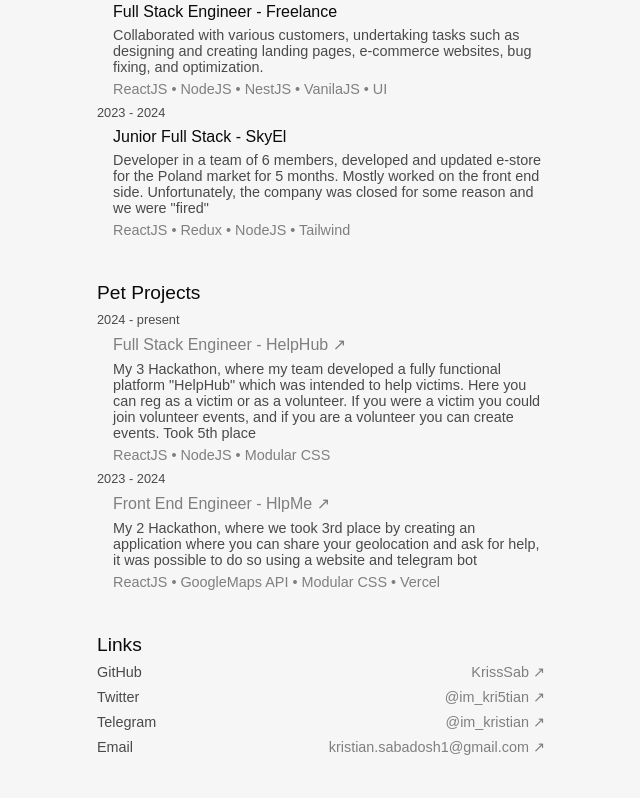
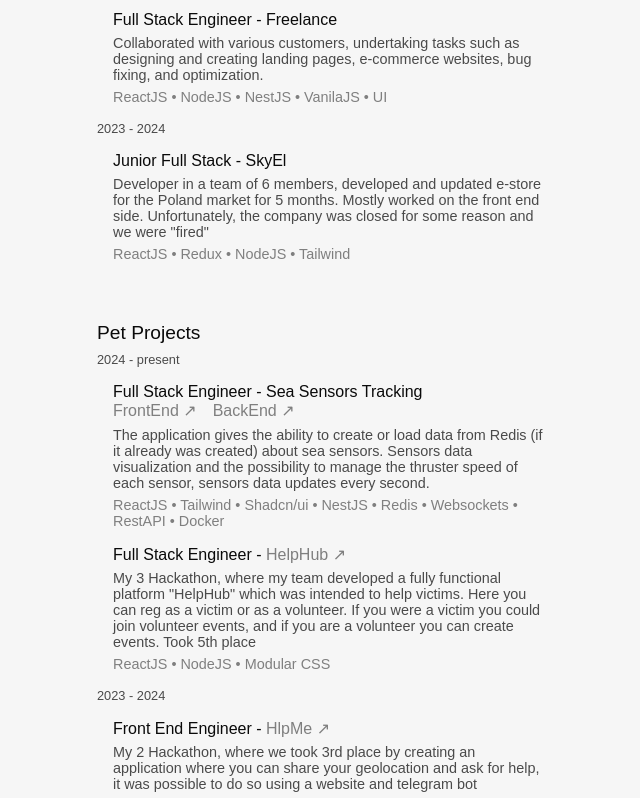
Before and after one commit to KrissSab/portfolio, a React (Vite) app: page / in a window 1280 px wide. Shown: the part 500-1298 px from the top of the page, without its empty margins (319-959 px from the left). Before the commit the page ends 1256 px from the top, so only its background shows below. Built offline with nearby package versions, Linux system fonts and the light colour scheme.

Commit message:
chore: SeaSensors pet project

```diff
--- a/src/App.jsx
+++ b/src/App.jsx
@@ -65,9 +65,28 @@ export const App = () => {
                     <label className={styles.blockName}>Pet Projects</label>
                     <p className={styles.year}>2024 - present</p>
                     <div className={styles.petContainer}>
-                        <a className={styles.petName} href="https://github.com/danylomusiiaka/HelpHub">
-                            Full Stack Engineer - HelpHub  ↗
-                        </a>
+                        <p className={styles.petName}>Full Stack Engineer - Sea Sensors Tracking                         <div className={styles.groupContainer}>
+                            <a className={styles.petName} href="https://github.com/KrissSab/frontend-seasensors">
+                                FrontEnd  ↗
+                            </a>
+                            <a className={styles.petName} href="https://github.com/KrissSab/backend-seasensors">
+                                BackEnd  ↗
+                            </a>
+                        </div></p>
+                        <p className={styles.petDetails}>
+                            The application gives the ability to create or load data
+                            from Redis (if it already was created) about sea sensors.
+                            Sensors data visualization and the possibility to manage the thruster
+                            speed of each sensor, sensors data updates every second.
+                        </p>
+                        <span className={styles.petTechnologies}>
+                            ReactJS • Tailwind • Shadcn/ui • NestJS • Redis • Websockets • RestAPI • Docker
+                        </span>
+                    </div>
+                    <div className={styles.petContainer}>
+                        <span className={styles.petName} >
+                            Full Stack Engineer - <a className={styles.petName} href="https://github.com/danylomusiiaka/HelpHub">HelpHub ↗</a>
+                        </span>
                         <p className={styles.petDetails}>
                             My 3 Hackathon, where my team developed a fully
                             functional platform "HelpHub" which was intended
@@ -81,9 +100,9 @@ export const App = () => {
                     </div>
                     <p className={styles.year}>2023 - 2024</p>
                     <div className={styles.petContainer}>
-                        <a className={styles.petName} href="https://github.com/KrissSab/hlpme-front">
-                            Front End Engineer - HlpMe  ↗
-                        </a>
+                        <span className={styles.petName}>
+                            Front End Engineer - <a className={styles.petName} href="https://github.com/KrissSab/hlpme-front">HlpMe ↗</a>
+                        </span>
                         <p className={styles.petDetails}>
                             My 2 Hackathon, where we took 3rd place by creating an application
                             where you can share your geolocation and ask for help,
--- a/src/App.module.css
+++ b/src/App.module.css
@@ -84,6 +84,7 @@ h1 {
   flex-direction: column;
   gap: 6px;
   margin-left: 1rem;
+  margin-block: 1rem;
 }
 
 .jobName,
@@ -108,6 +109,7 @@ h1 {
 .link,
 a:is(.petName) {
   border-bottom: 1px solid transparent;
+  margin-right: 1rem;
 }
 
 .link:hover,
@@ -129,3 +131,7 @@ a:is(.petName):hover {
   justify-content: space-between;
   align-items: start;
 }
+
+.groupContainer {
+  display: flex;
+}
```
Lines whose indentation alone changed are shown as unchanged.
